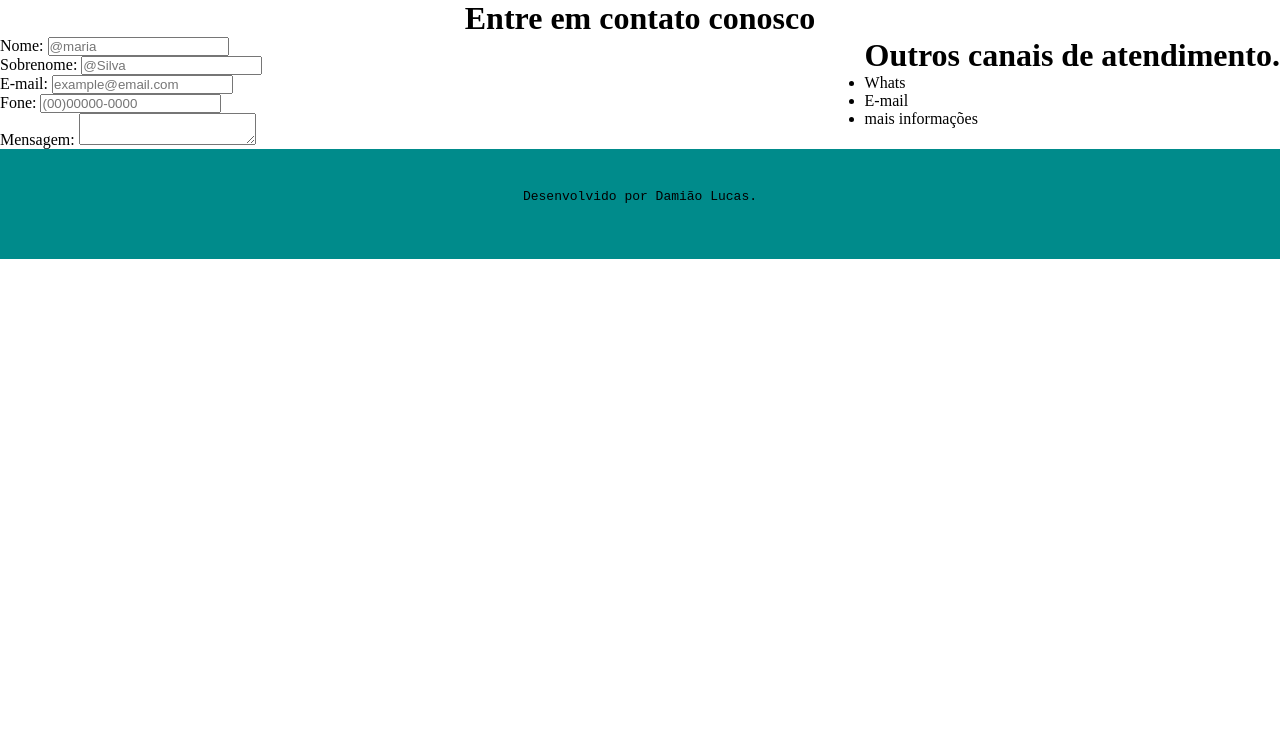
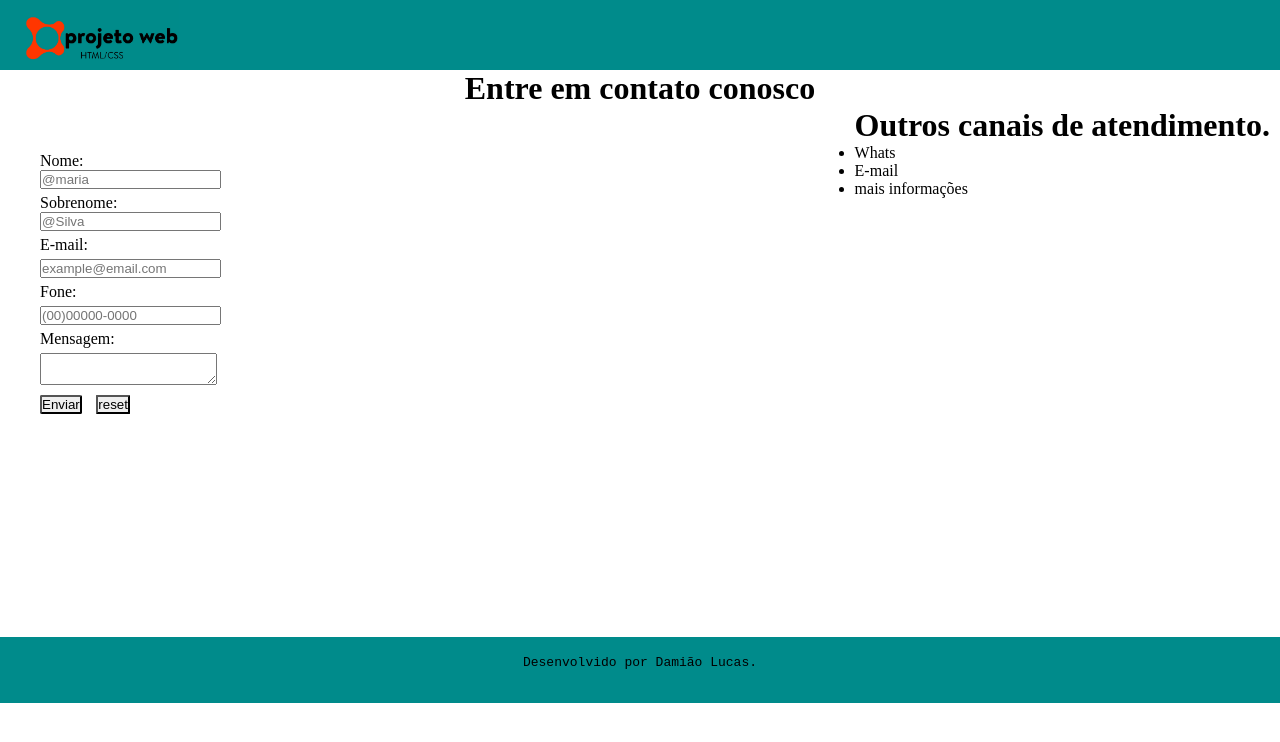
Before and after one commit to lucas147-web/ATIVIDADE---PROJETO-WEB-COM-HTML-CSS, a plain HTML site: page index.html in a window 1280 px wide. Drawn offline with Linux system fonts and the light colour scheme.

Commit message:
alterações: formulario, posicionamento, logo.

```diff
--- a/index.html
+++ b/index.html
@@ -9,30 +9,41 @@
     </head>
 
     <body>
+        <header>
+            <div class="img">
+                <img src="imgg.jpg" width="" height="70" />
+            </div>
+        </header>
+
+        <div class="corpo">
             <h1 id="titulo">Entre em contato conosco</h1>
                 <!--Formularios-->
             <div class="formulario">
                 <form action="/action_page.html" method="POST">
-
+                        <div id="nome">
                     <label for="name">Nome:</label>
                         <input type="text" name="name" placeholder="@maria">
-
-                    <div></div>
+                         </div>
+                            <div id="sobrenome">
                     <label for="sobrenome">Sobrenome:</label>
                         <input type="text" name="sobrenome" placeholder="@Silva">
-
-                    <div></div>
+                            </div>
+                            <div id="email">
                     <label for="email">E-mail:</label>
                         <input type="email" id="email" name="email" placeholder="example@email.com">
-
-                    <div></div>
+                            </div>
+                            <div id="number">
                     <label for="number">Fone:</label>
                         <input type="text" name="number" id="number" min="10" max="11" placeholder="(00)00000-0000">
-
-                    <div></div>
+                            </div>
+                            <div id="msg">
                     <label for="msg">Mensagem:</label>
                         <textarea id="msg"></textarea>
-
+                            </div>
+                            <div class="botao">
+                        <input type="submit" value="Enviar" id="submit">
+                        <input type="reset" value="reset" id="reset">
+                            </div>
                 </form>
             </div>
          <!--lista não ordenada-->
@@ -49,6 +60,7 @@
             </ul>
 
         </div>
+    </div>
             <footer>Desenvolvido por Damião Lucas.</footer>
     </body>
 
--- a/style.css
+++ b/style.css
@@ -2,6 +2,30 @@
 
 #titulo{
     text-align: center;
+}
+#sobrenome{
+    margin-top: 5px;
+}
+#email{
+    margin-top: 5px;
+}
+#number{
+    margin-top: 5px;
+}
+#msg{
+    margin-top: 5px;
+}
+#nome{
+    margin-top: 5px;
+}
+#submit{
+    border-radius: 2px;
+    float: left;
+}
+#reset{
+    border-radius: 1px;
+    float:right;
+
 }
 
 
@@ -9,10 +33,26 @@
 
 .formulario{
     float: left;
+    margin-top: 10px;
+    margin-left: 10px;
+    background-size: 100%;
+    min-height: 460px;
+    padding: 30px;
+    display: inline-block;
+    width: 90px;
+}
+.img{
+    margin-left: 20px;
 }
 .list{
 
     float: right;
+    margin-right: 10px;
+    background-size: 100%;
+    min-height: 460px;
+}
+.botao{
+    margin-top: 10px;
 }
 
 /*seletores*/
@@ -32,6 +72,12 @@ footer{
 
     color: black;
     font-family: monospace;
-    padding: 40px;
+    padding: 18px;
 
 }
+header{
+    height: 70px;
+    background-color: #008b8b;
+    clear: both;
+
+}
```
Also changed, not shown: imgg.jpg (added), 1 other file. Lines whose indentation alone changed are shown as unchanged.
